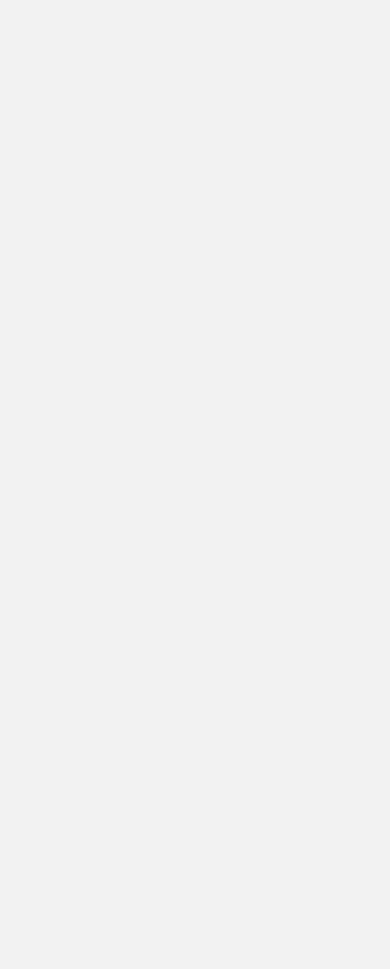
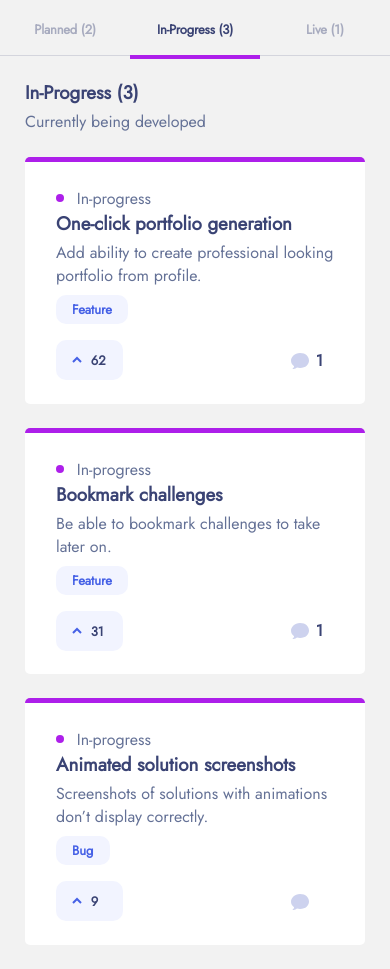
Before and after one commit to AmaliTech-Training-Academy/product-feedback-app, a React (Create React App) app in the folder project/: page / in a window 390 px wide. Before the commit the page ends 844 px from the top, so only its background shows below. Built offline with nearby package versions, Linux system fonts and the light colour scheme; no server answers.

Commit message:
styling update

```diff
--- a/project/src/App.js
+++ b/project/src/App.js
@@ -1,11 +1,11 @@
 import React from 'react';
 import './App.css';
-
+import Plan from './Pages/roadmap/Plan';
 
 function App() {
   return (
     <div className="App">
-
+      <Plan/>
 
     </div>
   );
--- a/project/src/Pages/roadmap/Planned.js
+++ b/project/src/Pages/roadmap/Planned.js
@@ -1,14 +1,11 @@
 import React from 'react'
 import './roadmap.css'
-import Bottom from './bottom';
 import '../../index.css'
 
 const ComponentBox = (props)=> {
     return(
         <>
         <div className=''>
-
-
         <div className='plan-box' id={props.border}>
             <div className='plan-inner'>
             <div className='sub-faded'>
@@ -18,7 +15,7 @@ const ComponentBox = (props)=> {
             <h3 className='plan-text-bold'>{props.title}</h3>
             <p className='plan-text-normal '>{props.text}</p>
 
-              <div>
+              <div className='bottom-1'>
             <p className="tag body-3">{props.tag}</p>
            <div className="last-line">
               <div className="up">
--- a/project/src/Pages/roadmap/roadmap.css
+++ b/project/src/Pages/roadmap/roadmap.css
@@ -3,6 +3,9 @@
     height: 100vh;
     display: flex;
     flex-direction:row;
+}
+svg path :active{
+    stroke: white;
 }
 p{
     color: #647196;
@@ -290,7 +293,6 @@ nav{
    .top-part{
     margin-bottom: 24px;
     margin-top: 24px;
-
    }
    h3{
     margin: 0px 0px 4px 0px ;
@@ -302,5 +304,12 @@ nav{
     margin-top: 16px;
    }
 
+   .plan-st{
+    margin: 0px 6.4%;
+   }
+   .bottom-1{
+    margin-top: 8px;
+   }
+
 
 }
```
